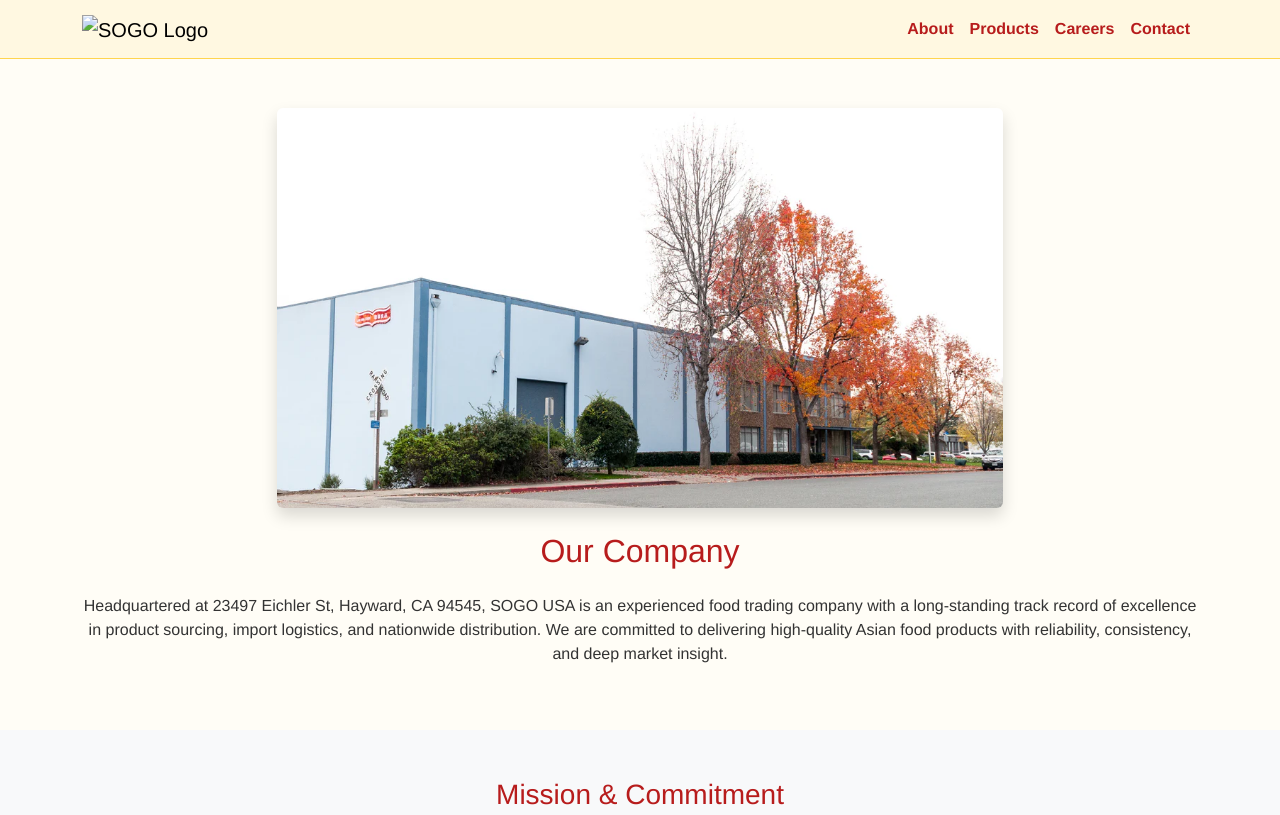
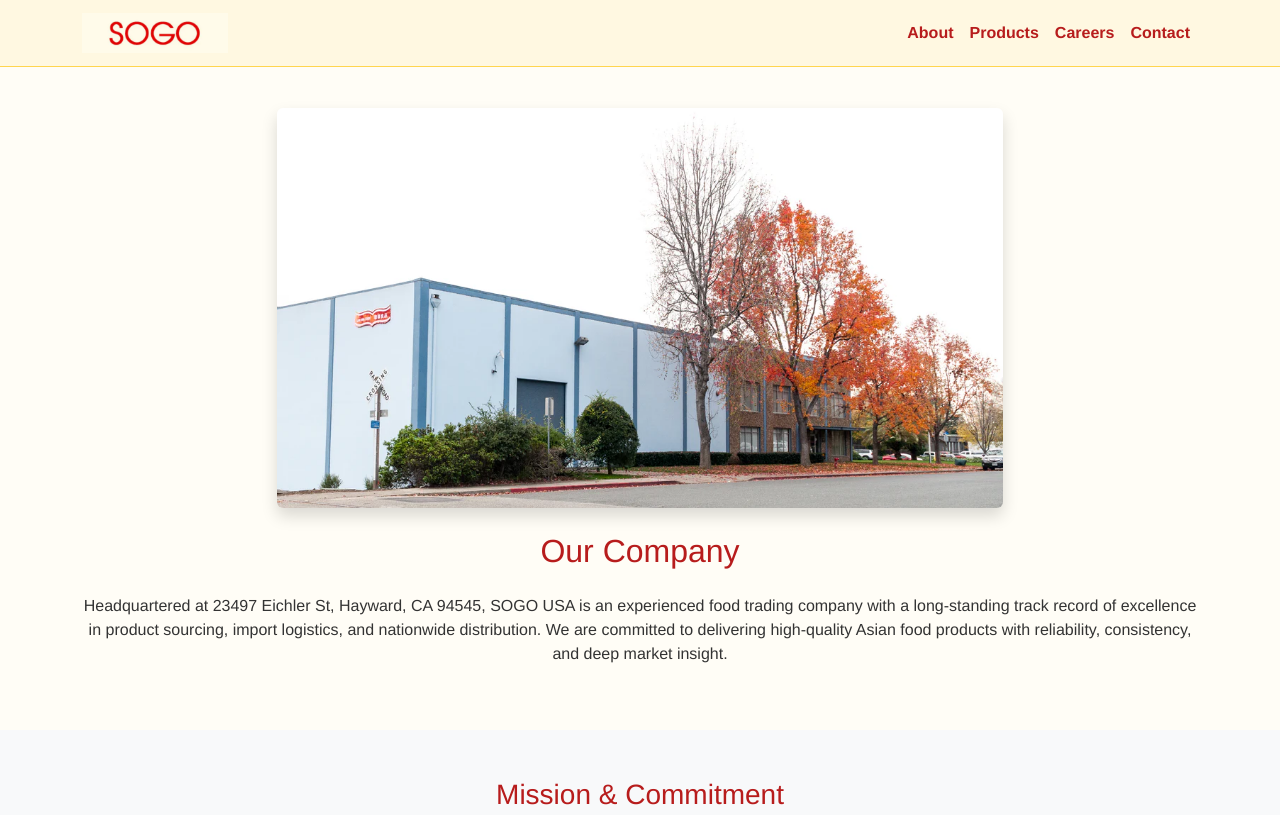
Before and after one commit to jinghet2/sogousa-site, a plain HTML site: page about.html in a window 1280 px wide. Shown: the top 815 px of the page. Drawn offline with nearby package versions, Linux system fonts and the light colour scheme; files that its build step writes are made by us from their sources; files whose address does not match are found by name.

Commit message:
Update about.html

```diff
--- a/about.html
+++ b/about.html
@@ -16,7 +16,7 @@
   <nav class="navbar navbar-expand-lg navbar-light fixed-top">
     <div class="container">
       <a class="navbar-brand" href="index.html">
-        <img src="assets/logo.jpg" alt="SOGO Logo">
+        <img src="sogousa-site/logo.jpg" alt="SOGO Logo">
       </a>
       <button class="navbar-toggler" type="button" data-bs-toggle="collapse" data-bs-target="#navbarNav">
         <span class="navbar-toggler-icon"></span>
```
